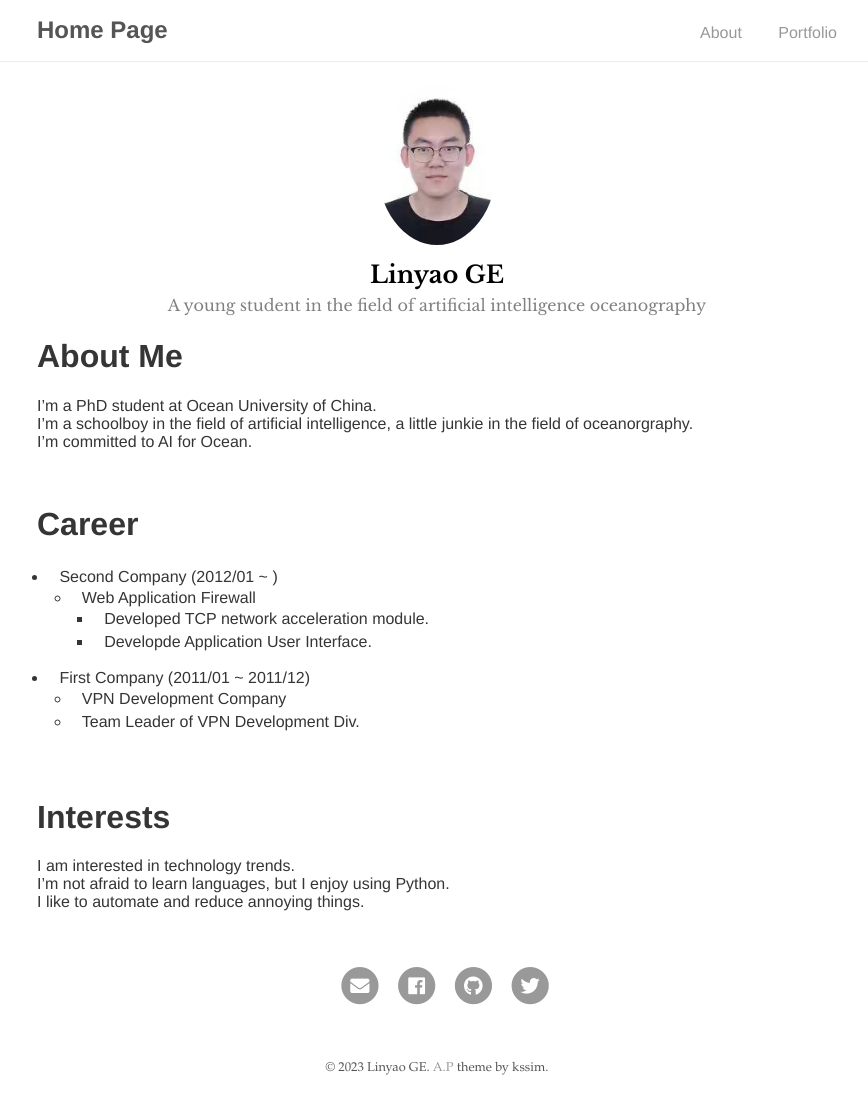
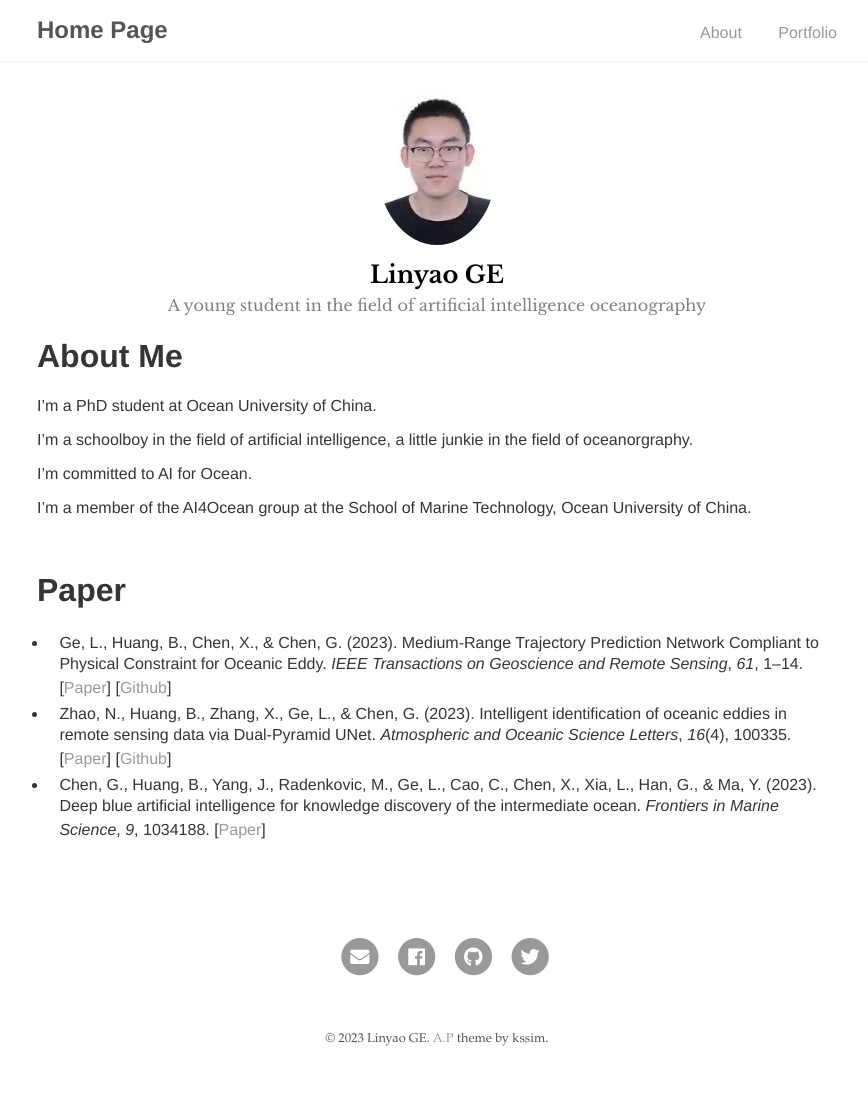
Before and after one commit to LinyaoGe/LinyaoGe.github.io, a Jekyll site: the page built from index.md, in a window 1280 px wide. Shown: the whole page, without its empty margins (203-1071 px from the left). Built offline with Jekyll 4.4.1, drawn with Linux system fonts in a browser that asks for light colours; our own code applies the rules of GitHub Pages for plain Markdown files; after the commit the page ends 1082 px from its top, so only the background shows below that.

Commit message:
Add files via upload

```diff
--- a/index.md
+++ b/index.md
@@ -3,24 +3,19 @@ layout: about
 ---
 
 # About Me
-I'm a PhD student at Ocean University of China. \
-I'm a schoolboy in the field of artificial intelligence, a little junkie in the field of oceanorgraphy. \
+I'm a PhD student at Ocean University of China.
+
+I'm a schoolboy in the field of artificial intelligence, a little junkie in the field of oceanorgraphy.
+
 I'm committed to AI for Ocean.
+
+I'm a member of the AI4Ocean group at the School of Marine Technology, Ocean University of China.
 
 <br/>
 
-# Career
-* Second Company (2012/01 ~ )
-  * Web Application Firewall
-    * Developed TCP network acceleration module.
-    * Developde Application User Interface.
-* First Company (2011/01 ~ 2011/12)
-  * VPN Development Company
-  * Team Leader of VPN Development Div.
+# Paper
+* Ge, L., Huang, B., Chen, X., & Chen, G. (2023). Medium-Range Trajectory Prediction Network Compliant to Physical Constraint for Oceanic Eddy. *IEEE Transactions on Geoscience and Remote Sensing*, *61*, 1–14. [[Paper](https://doi.org/10.1109/TGRS.2023.3298020)] [[Github](https://github.com/AI4Ocean/ETPNet)]
+* Zhao, N., Huang, B., Zhang, X., Ge, L., & Chen, G. (2023). Intelligent identification of oceanic eddies in remote sensing data via Dual-Pyramid UNet. *Atmospheric and Oceanic Science Letters*, *16*(4), 100335. [[Paper](https://doi.org/10.1016/j.aosl.2023.100335)] [[Github]()]
+* Chen, G., Huang, B., Yang, J., Radenkovic, M., Ge, L., Cao, C., Chen, X., Xia, L., Han, G., & Ma, Y. (2023). Deep blue artificial intelligence for knowledge discovery of the intermediate ocean. *Frontiers in Marine Science*, *9*, 1034188. [[Paper](https://doi.org/10.3389/fmars.2022.1034188)]
 
 <br/>
-
-# Interests
-I am interested in technology trends.
-I'm not afraid to learn languages, but I enjoy using Python.
-I like to automate and reduce annoying things.
```
